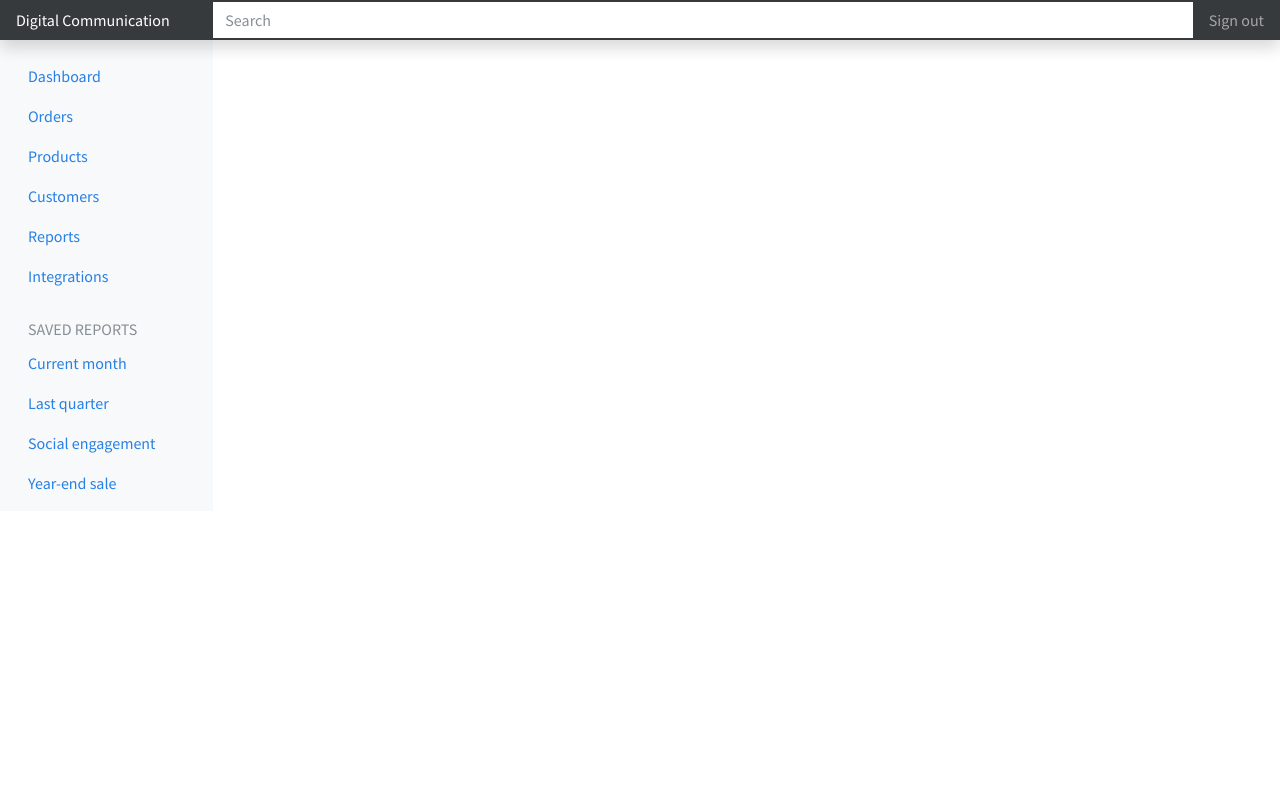
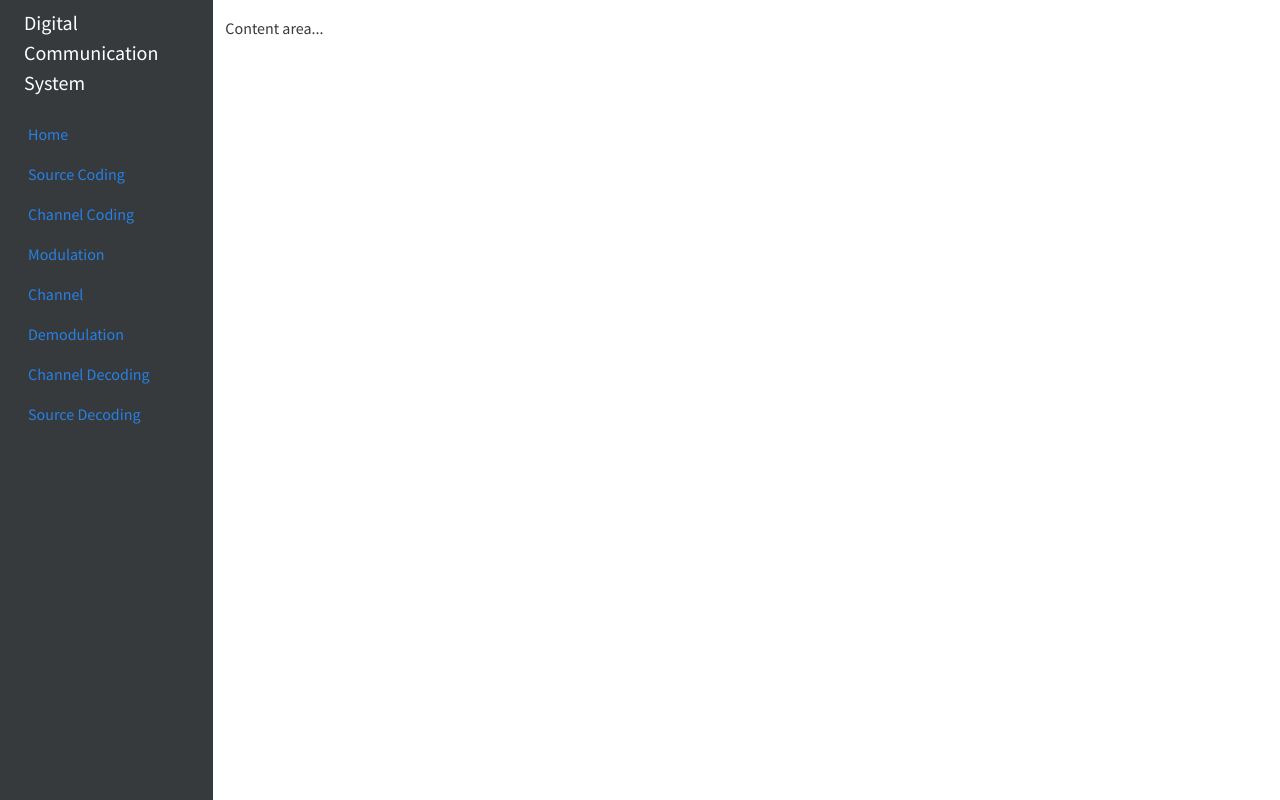
Before and after one commit to SamuelAlehegn/PYTHON-BASED-DIGITAL-COMMUNICATION-SYSTEM-TRAINER, a Django app: page / in a window 1280 px wide. Run offline with Django 4.2, Linux system fonts and the light colour scheme; some libraries are stand-ins or nearby versions.

Commit message:
sidebar completed

```diff
--- a/digitalCommunication/digitalCommunication/static/css/dashboard.css
+++ b/digitalCommunication/digitalCommunication/static/css/dashboard.css
@@ -24,7 +24,7 @@ body {
     /* Behind the navbar */
     padding: 48px 0 0;
     /* Height of navbar */
-    box-shadow: inset -1px 0 0 rgba(0, 0, 0, .1);
+    box-shadow: inset -1px 0 0 rgba(0, 0, 0, 0.452);
 }
 
 @media (max-width: 767.98px) {
--- a/digitalCommunication/templates/base.html
+++ b/digitalCommunication/templates/base.html
@@ -46,9 +46,7 @@
     <header
       class="navbar navbar-dark sticky-top bg-dark flex-md-nowrap p-0 shadow"
     >
-      <a class="navbar-brand col-md-3 col-lg-2 me-0 px-3 fs-6" href="#"
-        >Digital Communication</a
-      >
+
       <button
         class="navbar-toggler position-absolute d-md-none collapsed"
         type="button"
@@ -60,17 +58,7 @@
       >
         <span class="navbar-toggler-icon"></span>
       </button>
-      <input
-        class="form-control form-control-dark w-100 rounded-0 border-0"
-        type="text"
-        placeholder="Search"
-        aria-label="Search"
-      />
-      <div class="navbar-nav">
-        <div class="nav-item text-nowrap">
-          <a class="nav-link px-3" href="#">Sign out</a>
-        </div>
-      </div>
+
     </header>
 
     <div class="container-fluid">
--- a/digitalCommunication/templates/partials/sidebar.html
+++ b/digitalCommunication/templates/partials/sidebar.html
@@ -1,82 +1,131 @@
-{% load static %}
-
-<nav
-  id="sidebarMenu"
-  class="col-md-3 col-lg-2 d-md-block bg-light sidebar collapse"
+<div class="container-fluid">
+  <div class="row flex-nowrap">
+    <div class="col-auto col-md-3 col-xl-2 px-sm-2 px-0 bg-dark">
+      <div
+        class="d-flex flex-column align-items-center align-items-sm-start px-3 pt-2 text-white min-vh-100"
       >
-  <div class="position-sticky pt-3 sidebar-sticky">
-    <ul class="nav flex-column">
+        <a
+          href="/"
+          class="d-flex align-items-center pb-3 mb-md-0 me-md-auto text-white text-decoration-none"
+        >
+          <span class="fs-5 d-none d-sm-inline"
+            >Digital Communication System</span
+          >
+        </a>
+        <ul
+          class="nav nav-pills flex-column mb-sm-auto mb-0 align-items-center align-items-sm-start"
+          id="menu"
+        >
           <li class="nav-item">
-        <a class="nav-link active" aria-current="page" href="#">
-          <span data-feather="home" class="align-text-bottom"></span>
-          Dashboard
+            <a href="#" class="nav-link align-middle px-0">
+              <i class="fs-4 bi-house"></i>
+              <span class="ms-1 d-none d-sm-inline">Home</span>
             </a>
           </li>
-      <li class="nav-item">
-        <a class="nav-link" href="#">
-          <span data-feather="file" class="align-text-bottom"></span>
-          Orders
+          <li>
+            <a
+              href="#submenu1"
+              data-bs-toggle="collapse"
+              class="nav-link px-0 align-middle"
+            >
+              <i class="fs-4 bi-speedometer2"></i>
+              <span class="ms-1 d-none d-sm-inline">Source Coding</span>
+            </a>
+            <ul
+              class="collapse show nav flex-column ms-1"
+              id="submenu1"
+              data-bs-parent="#menu"
+            >
+              <li class="w-100">
+                <a href="#" class="nav-link px-0">
+                  <span class="d-none d-sm-inline">Channel Coding</span>
                 </a>
               </li>
-      <li class="nav-item">
-        <a class="nav-link" href="#">
-          <span data-feather="shopping-cart" class="align-text-bottom"></span>
-          Products
-        </a>
-      </li>
-      <li class="nav-item">
-        <a class="nav-link" href="#">
-          <span data-feather="users" class="align-text-bottom"></span>
-          Customers
-        </a>
-      </li>
-      <li class="nav-item">
-        <a class="nav-link" href="#">
-          <span data-feather="bar-chart-2" class="align-text-bottom"></span>
-          Reports
-        </a>
-      </li>
-      <li class="nav-item">
-        <a class="nav-link" href="#">
-          <span data-feather="layers" class="align-text-bottom"></span>
-          Integrations
+              <li>
+                <a href="#" class="nav-link px-0">
+                  <span class="d-none d-sm-inline">Modulation</span>
                 </a>
               </li>
             </ul>
-
-    <h6
-      class="sidebar-heading d-flex justify-content-between align-items-center px-3 mt-4 mb-1 text-muted text-uppercase"
+          </li>
+          <li>
+            <a href="#" class="nav-link px-0 align-middle">
+              <i class="fs-4 bi-table"></i>
+              <span class="ms-1 d-none d-sm-inline">Channel</span></a
             >
-      <span>Saved reports</span>
-      <a class="link-secondary" href="#" aria-label="Add a new report">
-        <span data-feather="plus-circle" class="align-text-bottom"></span>
-      </a>
-    </h6>
-    <ul class="nav flex-column mb-2">
-      <li class="nav-item">
-        <a class="nav-link" href="#">
-          <span data-feather="file-text" class="align-text-bottom"></span>
-          Current month
+          </li>
+          <li>
+            <a
+              href="#submenu2"
+              data-bs-toggle="collapse"
+              class="nav-link px-0 align-middle"
+            >
+              <i class="fs-4 bi-bootstrap"></i>
+              <span class="ms-1 d-none d-sm-inline">Demodulation</span></a
+            >
+            <ul
+              class="collapse nav flex-column ms-1"
+              id="submenu2"
+              data-bs-parent="#menu"
+            >
+              <li class="w-100">
+                <a href="#" class="nav-link px-0">
+                  <span class="d-none d-sm-inline">Item</span>
                 </a>
               </li>
-      <li class="nav-item">
-        <a class="nav-link" href="#">
-          <span data-feather="file-text" class="align-text-bottom"></span>
-          Last quarter
-        </a>
-      </li>
-      <li class="nav-item">
-        <a class="nav-link" href="#">
-          <span data-feather="file-text" class="align-text-bottom"></span>
-          Social engagement
-        </a>
-      </li>
-      <li class="nav-item">
-        <a class="nav-link" href="#">
-          <span data-feather="file-text" class="align-text-bottom"></span>
-          Year-end sale
+              <li>
+                <a href="#" class="nav-link px-0">
+                  <span class="d-none d-sm-inline">Item</span>
                 </a>
               </li>
             </ul>
+          </li>
+          <li>
+            <a
+              href="#submenu3"
+              data-bs-toggle="collapse"
+              class="nav-link px-0 align-middle"
+            >
+              <i class="fs-4 bi-grid"></i>
+              <span class="ms-1 d-none d-sm-inline">Channel Decoding</span>
+            </a>
+            <ul
+              class="collapse nav flex-column ms-1"
+              id="submenu3"
+              data-bs-parent="#menu"
+            >
+              <li class="w-100">
+                <a href="#" class="nav-link px-0">
+                  <span class="d-none d-sm-inline">Product</span> 1</a
+                >
+              </li>
+              <li>
+                <a href="#" class="nav-link px-0">
+                  <span class="d-none d-sm-inline">Product</span> 2</a
+                >
+              </li>
+              <li>
+                <a href="#" class="nav-link px-0">
+                  <span class="d-none d-sm-inline">Product</span> 3</a
+                >
+              </li>
+              <li>
+                <a href="#" class="nav-link px-0">
+                  <span class="d-none d-sm-inline">Product</span> 4</a
+                >
+              </li>
+            </ul>
+          </li>
+          <li>
+            <a href="#" class="nav-link px-0 align-middle">
+              <i class="fs-4 bi-people"></i>
+              <span class="ms-1 d-none d-sm-inline">Source Decoding</span>
+            </a>
+          </li>
+        </ul>
+        <hr />
       </div>
-</nav>
+    </div>
+    <div class="col py-3">Content area...</div>
+  </div>
+</div>
```
Lines whose indentation alone changed are shown as unchanged.
